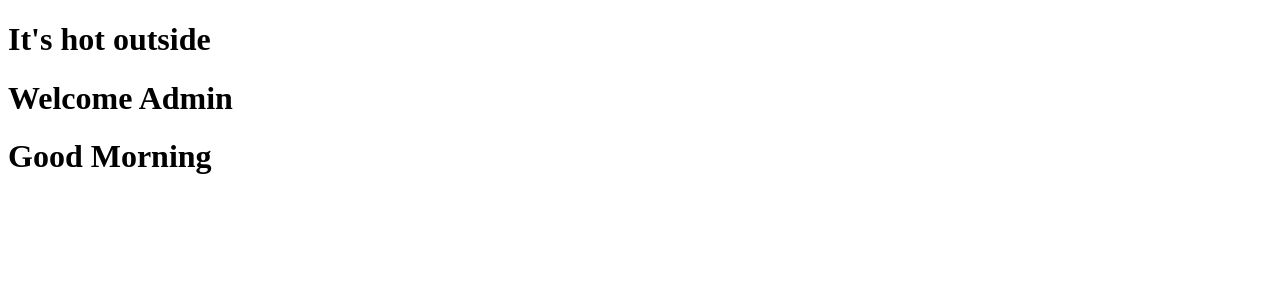
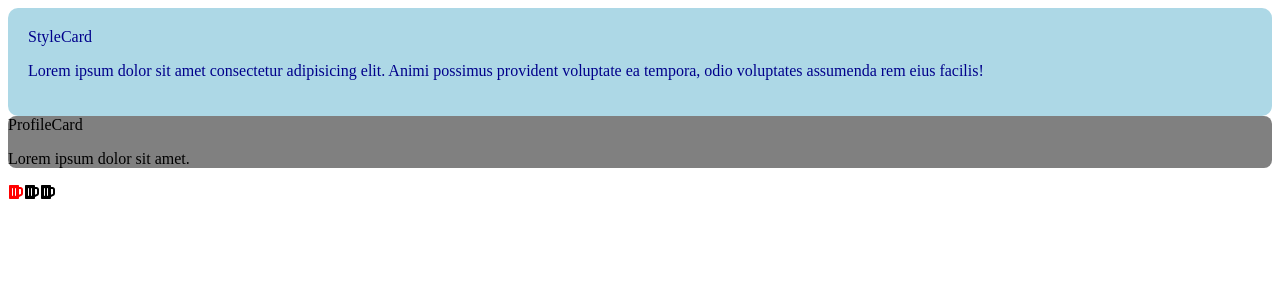
Before and after one commit to gahoccode215/reactjs-craftsman, a React (Vite) app in the folder vite-project/: page / in a window 1280 px wide. Shown: the top 300 px of the page. Built offline with nearby package versions, Linux system fonts and the light colour scheme.

Commit message:
Styling in ReactJS

```diff
--- a/vite-project/package.json
+++ b/vite-project/package.json
@@ -11,7 +11,8 @@
   },
   "dependencies": {
     "react": "^18.3.1",
-    "react-dom": "^18.3.1"
+    "react-dom": "^18.3.1",
+    "react-icons": "^5.3.0"
   },
   "devDependencies": {
     "@eslint/js": "^9.13.0",
--- a/vite-project/src/App.jsx
+++ b/vite-project/src/App.jsx
@@ -1,13 +1,13 @@
-import { Greeting } from "./components/Greeting";
-import UserStatus from "./components/UserStatus";
-import Weather from "./components/Weather";
+import IconComponent from "./components/IconComponent";
+import ProfileCard from "./components/ProfileCard";
+import StyleCard from "./components/StyleCard";
 
 const App = () => {
   return (
     <div>
-      <Weather />
-      <UserStatus loggedIn={true} isAdmin={true} />
-      <Greeting timeOfDay={"Moring"} />
+      <StyleCard  />
+      <ProfileCard />
+      <IconComponent />
     </div>
   )
 };
--- a/vite-project/src/components/Greeting.jsx
+++ /dev/null
@@ -1,5 +0,0 @@
-import React from 'react'
-
-export const Greeting = ({timeOfDay}) => {
-    return timeOfDay === "Moring" ? <h1>Good Morning</h1> : <h1>Good Afternoon</h1>
-}
--- /dev/null
+++ b/vite-project/src/components/IconComponent.jsx
@@ -0,0 +1,12 @@
+import React from 'react'
+import { FaBeer } from 'react-icons/fa'
+
+const IconComponent = () => {
+  return (
+    <div><FaBeer style={{color:'red'}} />
+    <FaBeer />
+    <FaBeer /></div>
+  )
+}
+
+export default IconComponent
--- /dev/null
+++ b/vite-project/src/components/ProfileCard.jsx
@@ -0,0 +1,19 @@
+import React from 'react'
+
+const ProfileCard = () => {
+
+    const styles = {
+        backgroundColor: 'grey',
+        borderRadius: '8px',
+        color: 'black'
+    }
+
+    return (
+        <div style={styles}>
+            ProfileCard
+            <p>Lorem ipsum dolor sit amet.</p>
+        </div>
+    )
+}
+
+export default ProfileCard
--- /dev/null
+++ b/vite-project/src/components/StyleCard.jsx
@@ -0,0 +1,13 @@
+import React from 'react'
+
+const StyleCard = () => {
+    return (
+        <div style={{ backgroundColor: 'lightblue', padding: '20px', borderRadius: '10px', color: 'darkblue' }}>
+            StyleCard
+            <p>Lorem ipsum dolor sit amet consectetur adipisicing elit. Animi possimus provident voluptate ea tempora, odio voluptates assumenda rem eius facilis!</p>
+        </div>
+
+    )
+}
+
+export default StyleCard
--- a/vite-project/src/components/UserStatus.jsx
+++ /dev/null
@@ -1,11 +0,0 @@
-import React from 'react'
-
-const UserStatus = (props) => {
-  if(props.loggedIn && props.isAdmin){
-    return <h1>Welcome Admin</h1>
-  }else{
-    return <h1>Welcome user</h1>
-  }
-}
-
-export default UserStatus
--- a/vite-project/src/components/Weather.jsx
+++ /dev/null
@@ -1,15 +0,0 @@
-import React from 'react'
-
-const Weather = (temperature) => {
-    let temp = 26;
-
-    if (temp < 15) {
-        return <h1>It's cold outside</h1>
-    } else if (temp >= 15 && temp <= 25) {
-        return <h1>It's nice outside</h1>
-    } else if (temp > 25) {
-        return <h1>It's hot outside</h1>
-    }
-}
-
-export default Weather
```
Also changed, not shown: 1 other file (tests, documents, lock files or other folders).
